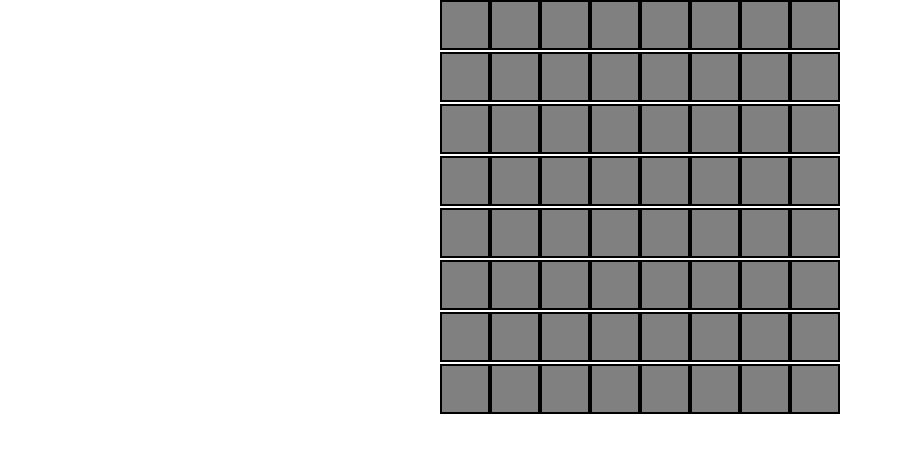
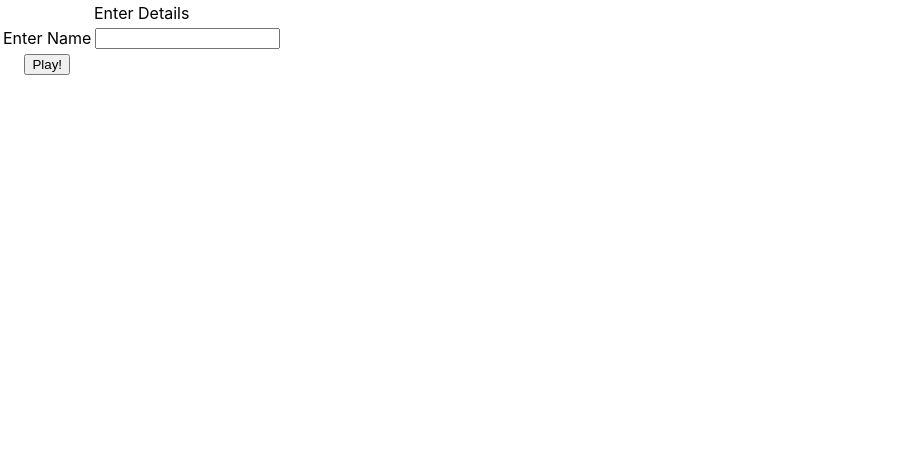
Before and after one commit to divyanshu-tiwari/MineSweeper, a React (Create React App) app in the folder minesweeper/: page / in a window 1280 px wide. Shown: the top 452 px of the page, without its empty margins (0-899 px from the left). Built offline with nearby package versions, Linux system fonts and the light colour scheme.

Commit message:
fix last index bomb bug
- bomb kept on being placed at last index

```diff
--- a/minesweeper/src/App.js
+++ b/minesweeper/src/App.js
@@ -1,11 +1,25 @@
 import './App.css';
 
+import {useState} from 'react';
 import MineBoard from './Components/MineBoard';
+import PlayerName from './Components/PlayerName';
 
 function App() {
+  const [gameBoardVisibility, setGameBoardVisibility] = useState(false);
+  const [formVisibility, setFormVisibility] = useState(true);
+
+  function toggleGameBoardVisibility(){
+    setGameBoardVisibility(!gameBoardVisibility);
+  }
+
+  function toggleFormVisibility(){
+    setFormVisibility(!formVisibility);
+  }
+
   return (
     <div className="App">
-      <MineBoard></MineBoard>
+      {formVisibility === true?<PlayerName setBoard={toggleGameBoardVisibility} setForm={toggleFormVisibility}></PlayerName>:""}
+      {gameBoardVisibility === true?<MineBoard></MineBoard>:""}
     </div>
   );
 }
--- a/minesweeper/src/Components/MineBoard.js
+++ b/minesweeper/src/Components/MineBoard.js
@@ -17,10 +17,11 @@ export default function MineBoard() {
             if(index < 0)
                 index = 0;
             else if(index > 63)
-                index = 63;
+                index = index%63;
 
             if(mineField[index] !== "X"){
                 mineField[index] = "X"
+                console.log("bomb place at " + index);
                 mineCount++;
 
                 var row = parseInt(index/8);
--- /dev/null
+++ b/minesweeper/src/Components/PlayerName.js
@@ -0,0 +1,28 @@
+export default function PlayerName({setBoard, setForm}) {
+
+    return (
+        <>
+            <form>
+                <table>
+                    <tr>
+                        <td colSpan="2">Enter Details</td>
+                    </tr>
+                    <tr>
+                        <td>
+                            <label for="name">Enter Name</label>
+                        </td>
+                        <td>
+                            <input type="text" id="name" name="name"></input>
+                        </td>
+                    </tr>
+                    <tr>
+                        <td>
+                            <button type="button" id="submit" onClick={()=>{setBoard();setForm()}}>Play!</button>
+                        </td>
+                    </tr>
+                </table>
+            </form>
+        </>
+
+    );
+}
```
